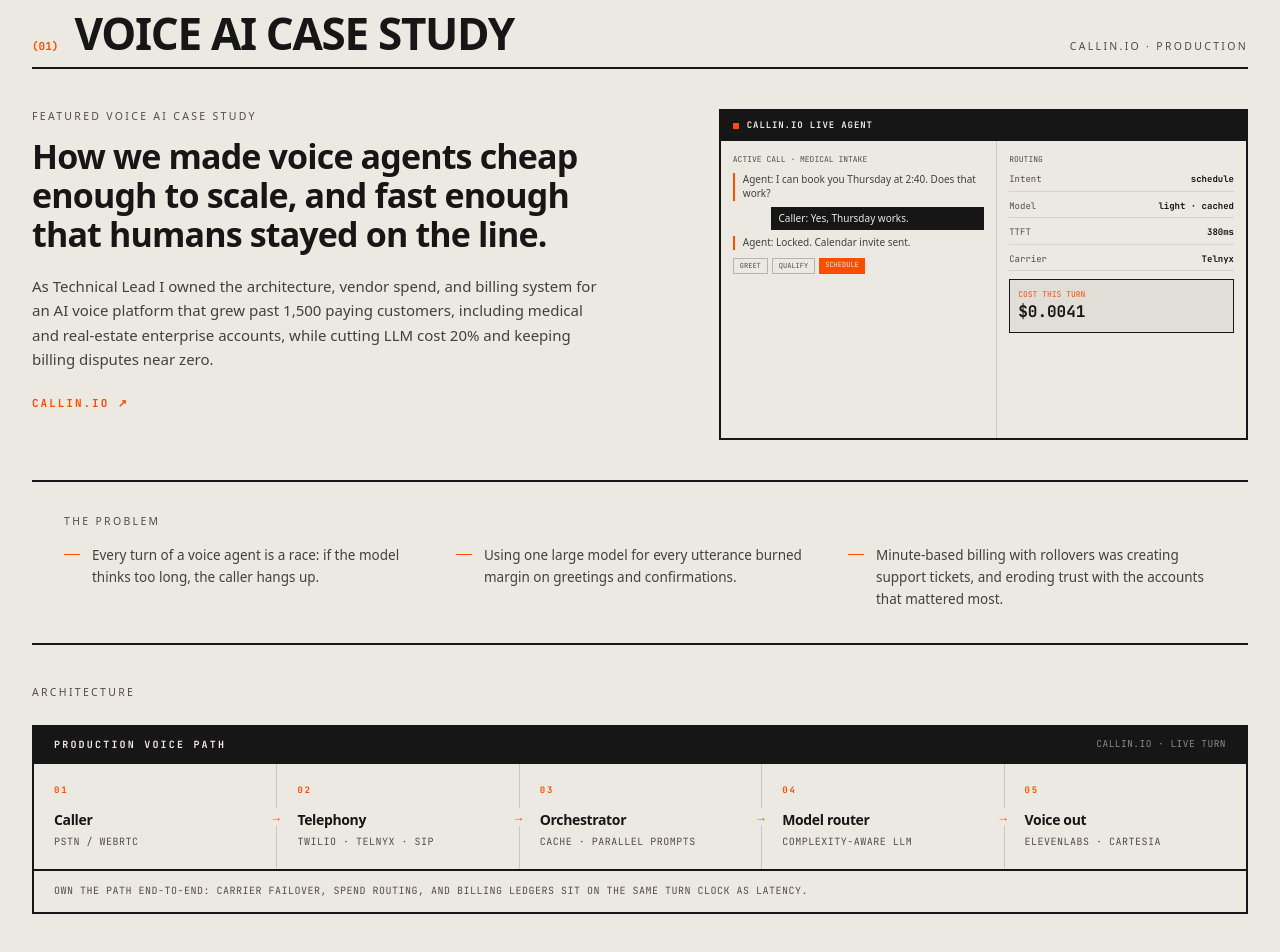
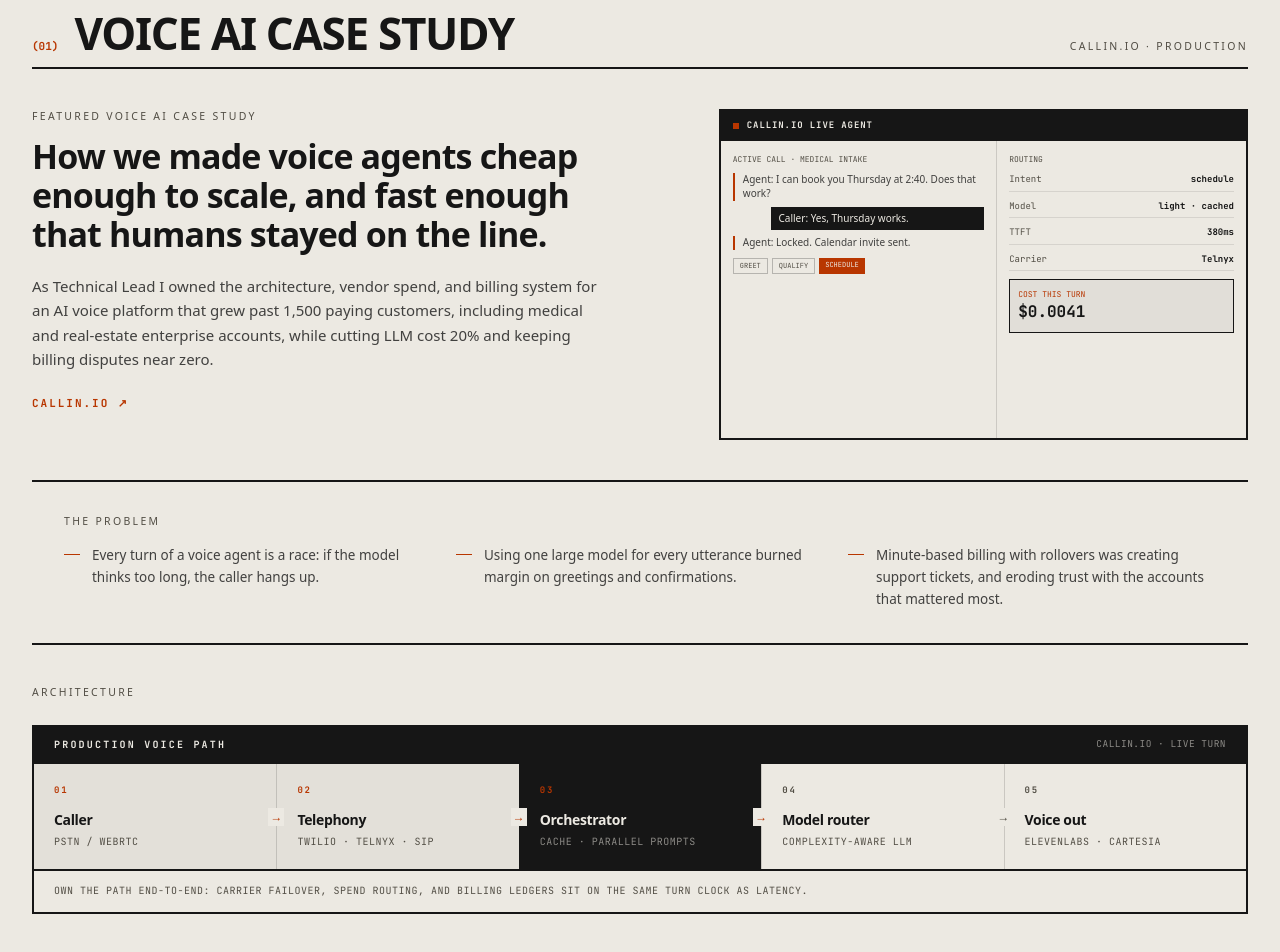
Before and after one commit to HemendraTripathi/god-complex, a Next.js app: page / in a window 1280 px wide. Shown: the part 1080-2032 px from the top of the page. Built offline with nearby package versions, Linux system fonts and the light colour scheme; no server answers.

Commit message:
Refactor global styles and enhance component functionality: update color variables for better accessibility, implement dynamic loading for AgentCall component, and introduce new HeroMetrics component for displaying metrics. Adjust link prefetching for improved performance across multiple pages.

```diff
--- a/src/app/globals.css
+++ b/src/app/globals.css
@@ -3,7 +3,8 @@
 @theme inline {
   --color-paper: #ece9e2;
   --color-ink: #161616;
-  --color-org: #ff4d00;
+  /* Darker orange for WCAG AA on paper (#ece9e2): ~4.9:1 */
+  --color-org: #b83600;
   --color-steel: #524e45;
   --color-hair: rgba(22, 22, 22, 0.16);
 
@@ -61,7 +62,8 @@
   .blink,
   .callpulse,
   .eq-on .eq-bar,
-  .tsq {
+  .tsq,
+  .hop-arrow {
     animation: none !important;
   }
 
@@ -213,6 +215,20 @@
   animation: marquee 26s linear infinite;
 }
 
+/* architecture hop arrow pulse */
+@keyframes hop-arrow {
+  0%,
+  100% {
+    opacity: 1;
+  }
+  50% {
+    opacity: 0.35;
+  }
+}
+.hop-arrow {
+  animation: hop-arrow 0.72s ease-in-out infinite;
+}
+
 /* image placeholder stripes */
 .ph-stripes {
   background-image: repeating-linear-gradient(
--- a/src/app/hemendra/page.tsx
+++ b/src/app/hemendra/page.tsx
@@ -177,7 +177,7 @@
             <Link href={PROFILE_PATH} className="text-ink hover:text-org">
               Full profile →
             </Link>
-            <Link href="/#case" className="text-ink hover:text-org">
+            <Link href="/#case" prefetch={false} className="text-ink hover:text-org">
               Voice AI case study →
             </Link>
             <SocialLink network="github" className="text-[16px] text-ink hover:text-org" />
--- a/src/app/writing/[slug]/page.tsx
+++ b/src/app/writing/[slug]/page.tsx
@@ -227,6 +227,7 @@
                     </Link>
                     <Link
                       href="/#contact"
+                      prefetch={false}
                       className="inline-flex h-10 items-center border-2 border-ink bg-ink px-4 font-mono text-[10px] font-bold uppercase tracking-[0.18em] text-paper transition-colors hover:border-org hover:bg-org"
                     >
                       Get in touch
--- a/src/app/writing/page.tsx
+++ b/src/app/writing/page.tsx
@@ -95,6 +95,7 @@
               First piece is on the way. Meanwhile,{" "}
               <Link
                 href="/#contact"
+                prefetch={false}
                 className="font-medium text-org underline decoration-org/40 underline-offset-4 hover:decoration-org"
               >
                 say hello
--- a/src/components/AgentCall.tsx
+++ b/src/components/AgentCall.tsx
@@ -415,7 +415,6 @@
             <button
               type="button"
               onClick={() => setDeclineIdx((i) => Math.min(i + 1, DECLINE_LINES.length - 1))}
-              aria-label="Decline the demo call"
               className="border-2 border-ink px-6 py-3 font-mono text-[11px] font-bold uppercase tracking-widest transition-colors hover:border-org hover:text-org"
             >
               <span aria-hidden="true">✕ </span>Decline
@@ -423,7 +422,6 @@
             <button
               type="button"
               onClick={answer}
-              aria-label="Answer the demo call"
               className="border-2 border-ink bg-ink px-6 py-3 font-mono text-[11px] font-bold uppercase tracking-widest text-paper shadow-brutal transition-all hover:translate-x-[3px] hover:translate-y-[3px] hover:bg-org hover:shadow-none"
             >
               <span aria-hidden="true">▶ </span>Answer call
--- a/src/components/ArchitectureFlow.tsx
+++ b/src/components/ArchitectureFlow.tsx
@@ -1,11 +1,78 @@
+"use client";
+
+import { useEffect, useRef, useState } from "react";
 import { CASE } from "@/lib/content";
+
+const HOP_MS = 720;
+const HOLD_MS = 1400;
 
 /** Horizontal (desktop) / stacked (mobile) voice pipeline for the case study. */
 export default function ArchitectureFlow() {
   const hops = CASE.architecture;
+  const ref = useRef<HTMLElement>(null);
+  const [inView, setInView] = useState(false);
+  const [active, setActive] = useState(-1);
+  const [reduceMotion, setReduceMotion] = useState(false);
+
+  useEffect(() => {
+    const mq = window.matchMedia("(prefers-reduced-motion: reduce)");
+    setReduceMotion(mq.matches);
+    const onChange = () => setReduceMotion(mq.matches);
+    mq.addEventListener("change", onChange);
+    return () => mq.removeEventListener("change", onChange);
+  }, []);
+
+  useEffect(() => {
+    const el = ref.current;
+    if (!el) return;
+
+    const observer = new IntersectionObserver(
+      ([entry]) => {
+        if (entry?.isIntersecting) {
+          setInView(true);
+          observer.disconnect();
+        }
+      },
+      { rootMargin: "-12% 0px", threshold: 0 },
+    );
+
+    observer.observe(el);
+    return () => observer.disconnect();
+  }, []);
+
+  useEffect(() => {
+    if (!inView) return;
+    if (reduceMotion) {
+      setActive(hops.length - 1);
+      return;
+    }
+
+    let hop = 0;
+    setActive(0);
+    let timer: ReturnType<typeof setTimeout>;
+
+    const tick = () => {
+      hop += 1;
+      if (hop < hops.length) {
+        setActive(hop);
+        timer = setTimeout(tick, HOP_MS);
+      } else {
+        timer = setTimeout(() => {
+          hop = 0;
+          setActive(0);
+          timer = setTimeout(tick, HOP_MS);
+        }, HOLD_MS);
+      }
+    };
+
+    timer = setTimeout(tick, HOP_MS);
+    return () => clearTimeout(timer);
+  }, [inView, reduceMotion, hops.length]);
+
+  const litThrough = reduceMotion ? hops.length - 1 : active;
 
   return (
-    <figure className="border-2 border-ink bg-paper">
+    <figure ref={ref} className="border-2 border-ink bg-paper">
       <figcaption className="flex items-center justify-between border-b-2 border-ink bg-ink px-4 py-2.5 text-paper sm:px-5">
         <span className="font-mono text-[10px] font-bold uppercase tracking-[0.22em]">
           Production voice path
@@ -16,21 +83,32 @@
       </figcaption>
 
       <ol className="grid sm:grid-cols-[repeat(5,minmax(0,1fr))]">
-        {hops.map((hop, i) => (
+        {hops.map((hop, i) => {
+          const isActive = i === active && !reduceMotion;
+          const isPast = i < litThrough || (reduceMotion && i <= litThrough);
+          const isLit = isActive || isPast;
+
+          return (
             <li
               key={hop.id}
-            className={`relative flex flex-col justify-between gap-3 border-hair p-4 sm:p-5 ${
+              className={`relative flex flex-col justify-between gap-3 border-hair p-4 transition-[background-color,color] duration-300 sm:p-5 ${
                 i > 0 ? "border-t sm:border-t-0 sm:border-l" : ""
+              } ${isActive ? "bg-ink text-paper" : isPast ? "bg-ink/[0.04]" : "bg-paper"}`}
+            >
+              <div className="flex items-center justify-between gap-2">
+                <span
+                  className={`font-mono text-[9px] font-bold uppercase tracking-[0.2em] ${
+                    isLit ? "text-org" : "text-steel"
                   }`}
                 >
-            <div className="flex items-center justify-between gap-2">
-              <span className="font-mono text-[9px] font-bold uppercase tracking-[0.2em] text-org">
                   {String(i + 1).padStart(2, "0")}
                 </span>
                 {i < hops.length - 1 && (
                   <span
                     aria-hidden="true"
-                  className="font-mono text-[11px] text-steel sm:hidden"
+                    className={`font-mono text-[11px] sm:hidden ${
+                      isActive ? "hop-arrow text-org" : isLit ? "text-org" : "text-steel"
+                    }`}
                   >
                     ↓
                   </span>
@@ -38,20 +116,33 @@
                 {i < hops.length - 1 && (
                   <span
                     aria-hidden="true"
-                  className="absolute -right-2 top-1/2 z-10 hidden -translate-y-1/2 bg-paper px-0.5 font-mono text-[12px] text-org sm:block"
+                    className={`absolute -right-2 top-1/2 z-10 hidden -translate-y-1/2 bg-paper px-0.5 font-mono text-[12px] sm:block ${
+                      isActive ? "hop-arrow text-org" : isLit ? "text-org" : "text-steel"
+                    }`}
                   >
                     →
                   </span>
                 )}
               </div>
               <div>
-              <div className="text-[14px] font-bold tracking-tight">{hop.label}</div>
-              <div className="mt-1 font-mono text-[10px] uppercase tracking-wider text-steel">
+                <div
+                  className={`text-[14px] font-bold tracking-tight ${
+                    isActive ? "text-paper" : "text-ink"
+                  }`}
+                >
+                  {hop.label}
+                </div>
+                <div
+                  className={`mt-1 font-mono text-[10px] uppercase tracking-wider ${
+                    isActive ? "text-paper/55" : "text-steel"
+                  }`}
+                >
                   {hop.detail}
                 </div>
               </div>
             </li>
-        ))}
+          );
+        })}
       </ol>
 
       <p className="border-t-2 border-ink px-4 py-3 font-mono text-[10px] leading-relaxed uppercase tracking-wider text-steel sm:px-5">
--- a/src/components/SiteNav.tsx
+++ b/src/components/SiteNav.tsx
@@ -30,6 +30,7 @@
       <div className="mx-auto flex max-w-7xl items-center justify-between gap-3 px-5 py-3.5 sm:px-8">
         <Link
           href="/"
+          prefetch={false}
           className="min-w-0 truncate font-mono text-[12px] font-bold uppercase tracking-[0.18em]"
           onClick={() => setOpen(false)}
         >
--- a/src/components/WritingToc.tsx
+++ b/src/components/WritingToc.tsx
@@ -78,7 +78,7 @@
                 />
                 <span
                   className={`shrink-0 font-mono text-[10px] font-bold ${
-                    active ? "text-org" : "text-org/70 group-hover:text-org"
+                    active ? "text-org" : "text-steel group-hover:text-org"
                   }`}
                 >
                   ({String(item.index).padStart(2, "0")})
--- a/src/lib/content.ts
+++ b/src/lib/content.ts
@@ -107,11 +107,17 @@
     },
   ],
   metrics: [
-    { value: "1,500+", label: "Paying customers" },
-    { value: "−20%", label: "LLM inference cost" },
-    { value: "~420ms", label: "Voice TTFT (typical)" },
-    { value: "~0", label: "Billing disputes since launch" },
-  ],
+    { to: 1500, suffix: "+", separator: ",", label: "Paying customers" },
+    { to: 20, prefix: "−", suffix: "%", label: "LLM inference cost" },
+    { to: 420, prefix: "~", suffix: "ms", label: "Voice TTFT (typical)" },
+    { to: 0, prefix: "~", label: "Billing disputes since launch" },
+  ] satisfies {
+    to: number;
+    label: string;
+    prefix?: string;
+    suffix?: string;
+    separator?: string;
+  }[],
   /** Pipeline shown in the case study — one hop per ownership surface. */
   architecture: [
     { id: "call", label: "Caller", detail: "PSTN / WebRTC" },
```
Also changed, not shown: src/app/hemendra-tripathi/page.tsx (+6 -2 lines), src/app/page.tsx (+12 -19 lines), src/components/WowBits.tsx (+35 -4 lines). Lines whose indentation alone changed are shown as unchanged.
